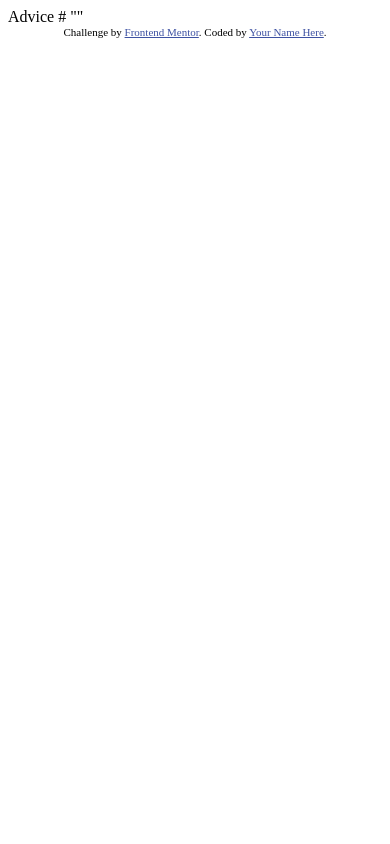
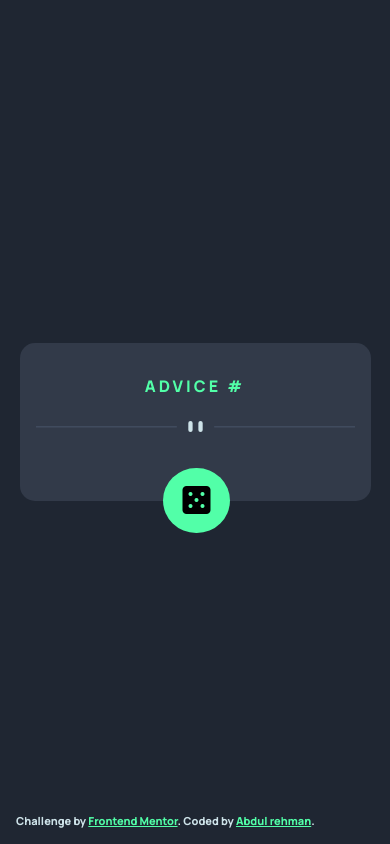
Before and after one commit to abymani/advice-generator-app-main, a plain HTML site: page index.html in a window 390 px wide. Drawn offline with nearby package versions, Linux system fonts and the light colour scheme; no server answers.

Commit message:
all done

```diff
--- /dev/null
+++ b/index.css
@@ -0,0 +1,102 @@
+@import url('https://fonts.googleapis.com/css2?family=Manrope:wght@400;800&display=swap');
+
+:root{
+    --ff-manrope: 'Manrope', sans-serif;
+    --fs-advice:28px;
+    --fw-extra-bold:800;
+    /* ### Primary */
+
+--Light-Cyan: hsl(193, 38%, 86%);
+--Neon-Green: hsl(150, 100%, 66%);
+
+/* ### Neutral */
+
+--Grayish-Blue: hsl(217, 19%, 38%);
+--Dark-Grayish-Blue: hsl(217, 19%, 24%);
+--Dark-Blue: hsl(218, 23%, 16%);
+
+}
+
+
+
+  .attribution { font-size: 11px; text-align: center; position: absolute;bottom: 1rem; left: 30%; color: var(--Light-Cyan);}
+  .attribution a { color: var(--Neon-Green); }
+
+
+*{
+    font-family: var(--ff-manrope);
+    font-weight: var(--fw-extra-bold);
+    box-sizing: border-box;
+    margin: 0;
+    padding: 0;
+}
+
+body{
+    height: 100vh;
+    width: 100vw;
+    display: flex;
+    justify-content: center;
+    align-items: center;
+    position: relative;
+    background-color: var(--Dark-Blue);
+}
+
+
+main{
+    position: relative;
+    padding:2rem;
+    height: 19rem;
+    width: 32rem;
+    background-color: var(--Dark-Grayish-Blue);
+    border-radius: 15px;
+
+}
+.advice-id {
+    color: var(--Neon-Green);
+    text-align: center;
+    letter-spacing: 3px;
+    text-transform: uppercase;
+}
+.advice-text {
+    font-size: 28px;
+    color: var(--Light-Cyan);
+    text-align: center;
+    margin-block: 1.5rem;
+}
+.dice {
+    padding: 1rem 1.2rem;
+    background-color: var(--Neon-Green);
+    width: fit-content;
+    border-radius: 50%;
+    position: absolute;
+    bottom: -2rem;
+    left: 14rem;
+    cursor: pointer;
+}
+.dice i {
+    font-size: 2rem;
+}
+.dice:hover {
+    box-shadow: 0px 0px 20px 1px var(--Neon-Green);
+}
+
+@media screen and (max-width:500px) {
+
+    main {
+        width: 90%;
+        height: fit-content;
+        padding-inline: 1rem;
+    }
+
+    main >img {
+        margin-bottom: 2rem;
+        width: 100%;
+    }
+
+    .dice {
+        left:41%;
+    }
+    .attribution {
+        left: 1rem;
+    }
+}
--- a/index.html
+++ b/index.html
@@ -5,24 +5,35 @@
   <meta name="viewport" content="width=device-width, initial-scale=1.0"> <!-- displays site properly based on user's device -->
 
   <link rel="icon" type="image/png" sizes="32x32" href="./images/favicon-32x32.png">
-
+  <link rel="stylesheet" href="index.css">
+  <script src="https://ajax.googleapis.com/ajax/libs/jquery/3.6.0/jquery.min.js"></script>
+  <script src="https://kit.fontawesome.com/d6eed24291.js" crossorigin="anonymous"></script>
+  <script src="index.js" defer> </script>
   <title>Frontend Mentor | Advice generator app</title>
 
   <!-- Feel free to remove these styles or customise in your own stylesheet 👍 -->
-  <style>
-    .attribution { font-size: 11px; text-align: center; }
-    .attribution a { color: hsl(228, 45%, 44%); }
-  </style>
+
 </head>
 <body>
 
-  Advice #<!-- Advice ID goes here -->
+  <main>
+    <p class="advice-id"> Advice # <span id="id"></span></p>
+    <h1 class="advice-text"></h1>
+    <img src="./images/pattern-divider-desktop.svg" alt="">
 
-  "<!-- Advice text goes here -->"
+    <a class="dice">
+      <i class="fa-solid fa-dice-five"></i>
+    </a>
+  </main>
 
-  <div class="attribution">
-    Challenge by <a href="https://www.frontendmentor.io?ref=challenge" target="_blank">Frontend Mentor</a>.
-    Coded by <a href="#">Your Name Here</a>.
-  </div>
+
+
+
+  <footer>
+    <div class="attribution">
+      Challenge by <a href="https://www.frontendmentor.io?ref=challenge" target="_blank">Frontend Mentor</a>.
+      Coded by <a href="https://www.twitter.com/abymani1">Abdul rehman</a>.
+    </div>
+  </footer>
 </body>
 </html>
--- /dev/null
+++ b/index.js
@@ -0,0 +1,33 @@
+
+
+
+handleDice();
+const dice = document.getElementsByClassName("dice")[0];
+const id = document.getElementById('id');
+const advice = document.getElementsByClassName('advice-text')[0];
+let obj ='';
+
+
+
+
+dice.addEventListener('click',function(){
+    handleDice();
+})
+
+function handleDice(){
+    //creates an XMLHttpRequest object
+    const xhttp = new XMLHttpRequest;
+
+    // Defines a callback function
+    xhttp.onload= function(){
+        //here received data will be used
+        obj = JSON.parse(this.responseText);
+        id.innerHTML = obj.slip.id;
+        advice.innerHTML = obj.slip.advice;
+    };
+
+    // send a request
+    xhttp.open("GET","https://api.adviceslip.com/advice");
+    xhttp.send();
+
+}
```
Also changed, not shown: design/img1.png (added), design/img2.png (added), 1 other file.
